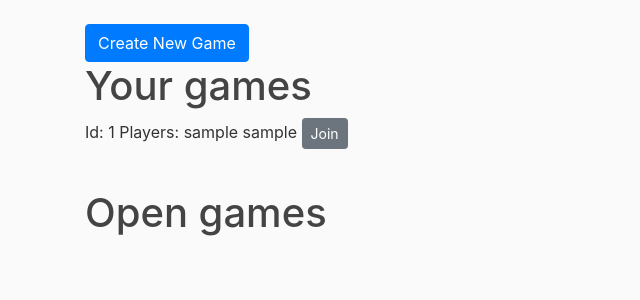
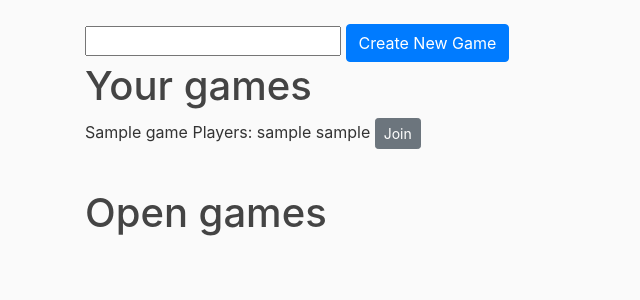
Before and after one commit to Oripy/foxintheforest, a Flask app: page /lobby in a window 1280 px wide. Shown: the part 56-356 px from the top of the page, without its empty margins (0-640 px from the left). Run offline with Flask 2, Linux system fonts and the light colour scheme; a user stored in the database is signed in; tables that the repository leaves empty hold one stand-in row (values such as "Sample post"); some libraries are stand-ins or nearby versions.

Commit message:
And and show a game name for each game

```diff
--- a/foxy/models.py
+++ b/foxy/models.py
@@ -16,6 +16,7 @@ class User(db.Model, UserMixin):
 
 class Games(db.Model):
     id = db.Column(db.Integer, primary_key=True)
+    name = db.Column(db.String(128), nullable=False)
     date_created = db.Column(db.DateTime, nullable=False, default=datetime.utcnow)
     first_player_id = db.Column(db.Integer, db.ForeignKey('user.id'))
     second_player_id = db.Column(db.Integer, db.ForeignKey('user.id'))
@@ -26,4 +27,5 @@ class Games(db.Model):
     state = db.Column(db.String(1000))
 
     def __repr__(self):
-        return f"Games('{self.date_created}', '{self.first_player}', '{self.second_player}', )"
+        status = ["created", "started", "finished"][self.status]
+        return f"Games('{self.date_created}', '{self.first_player}', '{self.second_player}', {status})"
--- a/foxy/routes.py
+++ b/foxy/routes.py
@@ -11,12 +11,12 @@ import random
 def main():
     return render_template('home.html')
 
-@app.route("/new")
+@app.route("/new", methods=['POST'])
 @login_required
 def new():
     game = foxintheforest.new_game()
     state = json.dumps(game)
-    game_db = Games(state=state, first_player_id=current_user.id)
+    game_db = Games(state=state, name=request.form['gamename'], first_player_id=current_user.id)
     db.session.add(game_db)
     db.session.commit()
     return redirect(url_for('game', id=game_db.id))
@@ -80,8 +80,8 @@ def logout():
 @app.route("/lobby")
 @login_required
 def lobby():
-    open_games = Games.query.filter(((Games.first_player_id==None)|(Games.second_player_id==None)))
-    own_games = Games.query.filter(((Games.first_player_id==current_user.id)|(Games.second_player_id==current_user.id)))
+    open_games = Games.query.filter((((Games.first_player_id==None)|(Games.second_player_id==None))&(Games.status<2)))
+    own_games = Games.query.filter((((Games.first_player_id==current_user.id)|(Games.second_player_id==current_user.id))&(Games.status<2)))
     return render_template('lobby.html', open_games=open_games, own_games=own_games)
 
 @app.route("/play", methods=["POST"])
@@ -102,7 +102,10 @@ def play():
            or (game.second_player_id == current_user.id and state["current_player"] == 1):
             if req["play"][-1] in ["h", "s", "c"] and int(req["play"][:-1]):
                 card_played = foxintheforest.decode_card(req["play"])
-                state = foxintheforest.play(state, (player, card_played))
+                state = foxintheforest.play(state, [player, card_played])
+                print(state["score"])
+                if len(state["discards"][0]) + len(state["discards"][1]) == 26:
+                    game.status = 2
                 game.state = json.dumps(state)
                 db.session.commit()
         return make_response(jsonify(foxintheforest.get_player_state(state, player)), 200)
--- a/foxy/templates/lobby.html
+++ b/foxy/templates/lobby.html
@@ -1,14 +1,16 @@
 {% extends 'layout.html' %}
 
 {% block content %}
-<a class="btn btn-primary" href="{{ url_for('new') }}" role="button">Create New Game</a>
+<form action="{{ url_for('new') }}" method="post">
+    <input type="text" name="gamename"> <input type="submit" class="btn btn-primary" value="Create New Game">
+</form>
 <h1>Your games</h1>
 {% for game in own_games %}
-    <p>Id: {{ game.id }} Players: {{ game.first_player.username }} {{ game.second_player.username if game.second_player else "None" }} <a class="btn btn-secondary btn-sm" href="{{ url_for('game', id=game.id) }}" role="button">Join</a></p>
+    <p>{{ game.name }} Players: {{ game.first_player.username }} {{ game.second_player.username if game.second_player else "None" }} <a class="btn btn-secondary btn-sm" href="{{ url_for('game', id=game.id) }}" role="button">Join</a></p>
 {% endfor %}
 <br />
 <h1>Open games</h1>
 {% for game in open_games %}
-    <p>Id: {{ game.id }} Players: {{ game.first_player.username }} {{ game.second_player.username if game.second_player else "None" }} <a class="btn btn-secondary btn-sm" href="{{ url_for('game', id=game.id) }}" role="button">Join</a></p>
+    <p>{{ game.name }} Players: {{ game.first_player.username }} {{ game.second_player.username if game.second_player else "None" }} <a class="btn btn-secondary btn-sm" href="{{ url_for('game', id=game.id) }}" role="button">Join</a></p>
 {% endfor %}
 {% endblock %}
```
